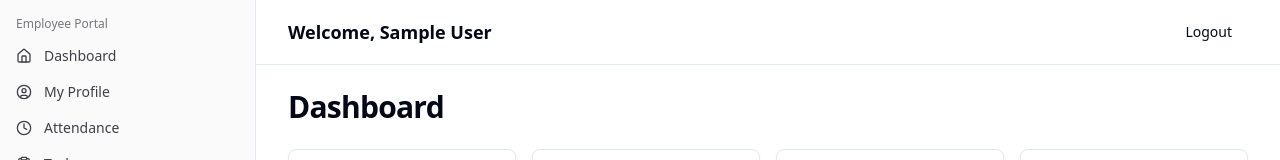
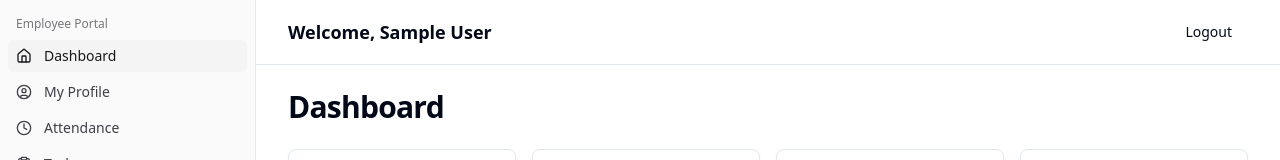
Before and after one commit to BharathSiddoji/frontend-hr-application, a React (Vite) app: page / in a window 1280 px wide. Shown: the top 160 px of the page. Built offline with nearby package versions, Linux system fonts and the light colour scheme; sample sign-in values are in the browser's storage.

Commit message:
Fix sidebar navigation links
Resolved issues with the sidebar navigation links to ensure they function correctly.
[skip gpt_engineer]

```diff
--- a/src/components/layout/AppSidebar.jsx
+++ b/src/components/layout/AppSidebar.jsx
@@ -19,7 +19,7 @@ import {
   SidebarMenuButton,
   SidebarMenuItem,
 } from "@/components/ui/sidebar";
-import { Link } from "react-router-dom";
+import { Link, useLocation } from "react-router-dom";
 import { useAuth } from "@/context/AuthContext";
 
 const hrMenuItems = [
@@ -45,6 +45,7 @@ const getMenuItems = (role) => {
 
 export function AppSidebar() {
   const { user } = useAuth();
+  const location = useLocation();
   const menuItems = user ? getMenuItems(user.role) : [];
 
   return (
@@ -59,7 +60,11 @@ export function AppSidebar() {
               {menuItems.map((item) => (
                 <SidebarMenuItem key={item.title}>
                   <SidebarMenuButton asChild>
-                    <Link to={item.path} className="flex items-center gap-3">
+                    <Link
+                      to={item.path}
+                      className="flex items-center gap-3"
+                      data-active={location.pathname === item.path}
+                    >
                       <item.icon className="h-5 w-5" />
                       <span>{item.title}</span>
                     </Link>
```
